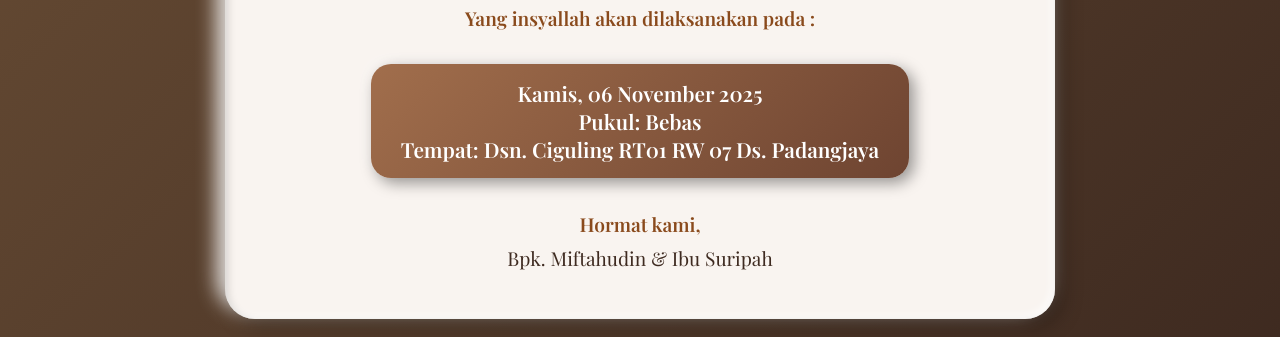
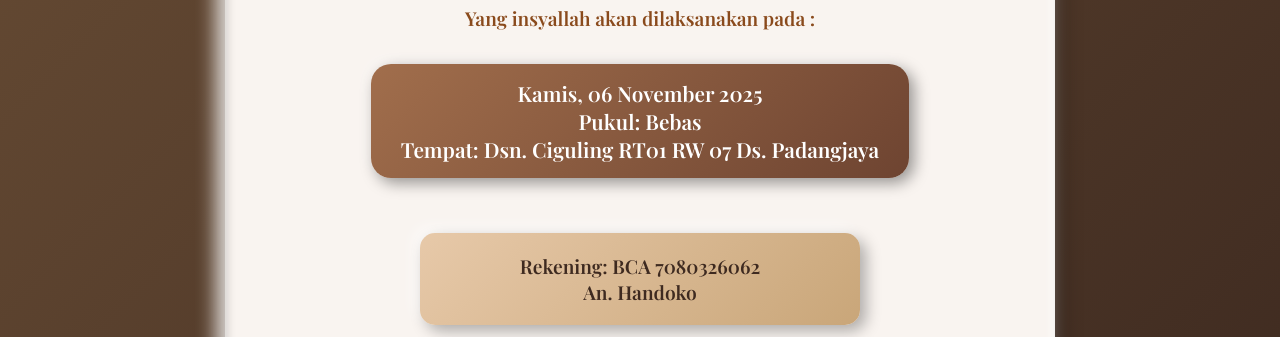
Before and after one commit to muzakimiftahul-cpu/alfindanhandoko, a plain HTML site: page index.html in a window 1280 px wide. Shown: the part 463-800 px from the top of the page. Drawn offline with nearby package versions, Linux system fonts and the light colour scheme.

Commit message:
Update index.html

```diff
--- a/index.html
+++ b/index.html
@@ -104,6 +104,21 @@
         -5px -5px 15px rgba(255,255,255,0.3);
     }
 
+    /* Box Rekening */
+    .rekening-box {
+      margin: 30px auto;
+      padding: 20px;
+      background: linear-gradient(135deg, #e7c9a9, #c9a679);
+      border-radius: 15px;
+      font-size: 1.2rem;
+      font-weight: bold;
+      color: #3e2a20;
+      max-width: 400px;
+      box-shadow:
+        6px 6px 15px rgba(0,0,0,0.3),
+        -6px -6px 15px rgba(255,255,255,0.6);
+    }
+
     @keyframes fadeIn {
       from { opacity: 0; transform: translateY(30px);}
       to { opacity: 1; transform: translateY(0);}
@@ -123,6 +138,7 @@
       <path d="M6 19h4V5H6zm8-14v14h4V5h-4z"/>
     </svg>
   </div>
+
   <audio id="bg-music" loop>
     <!-- Ganti link lagu di bawah ini sesuai keinginan -->
     <source src="Gamelan Symphony.mp3" type="audio/mpeg">
@@ -148,6 +164,12 @@
       Kamis, 06 November 2025<br>
       Pukul: Bebas<br>
       Tempat: Dsn. Ciguling RT01 RW 07 Ds. Padangjaya
+    </div>
+
+    <!-- Rekening -->
+    <div class="rekening-box">
+      Rekening: BCA 7080326062<br>
+      An. Handoko
     </div>
 
     <p class="highlight">Hormat kami,</p>
```
